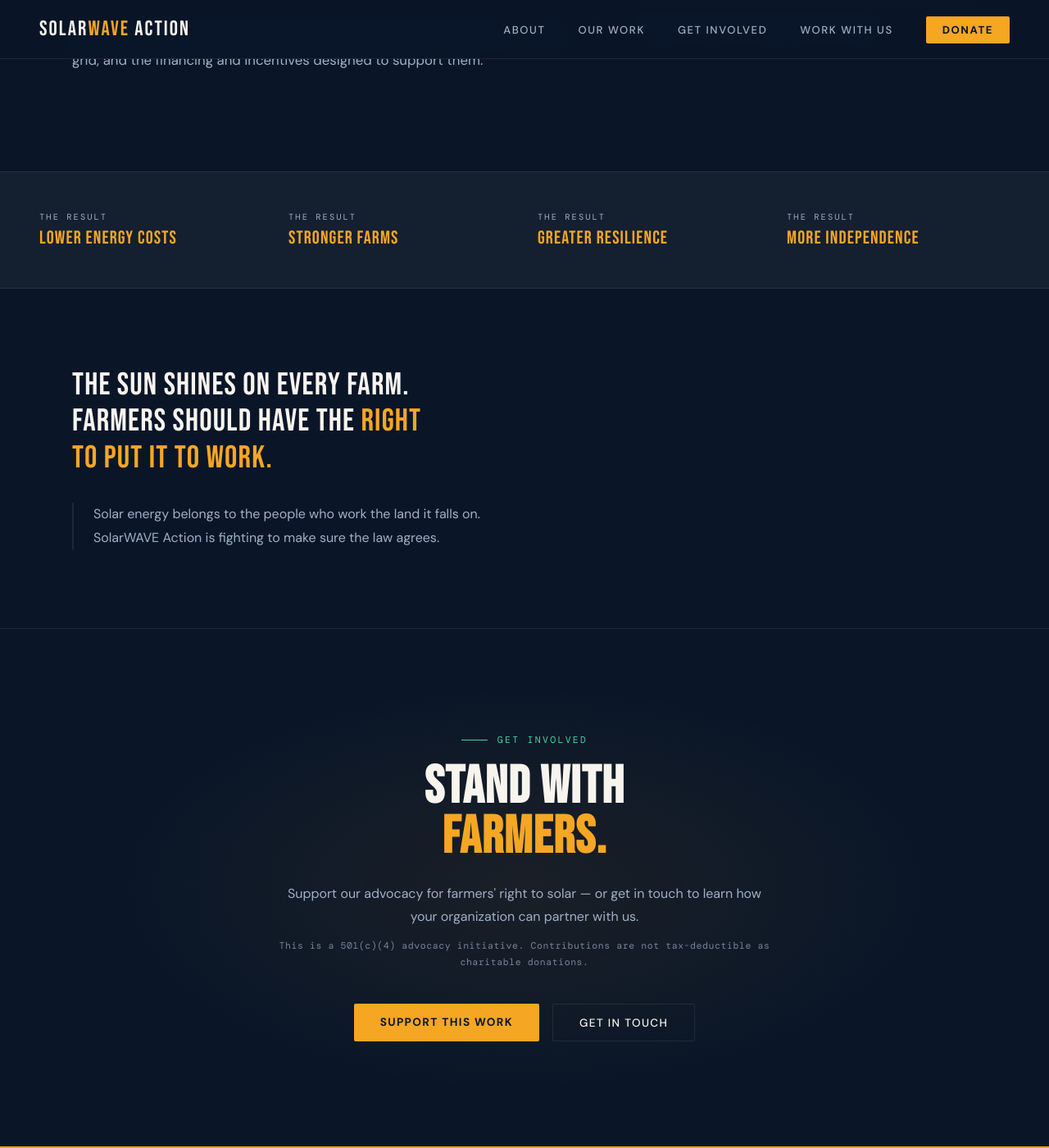
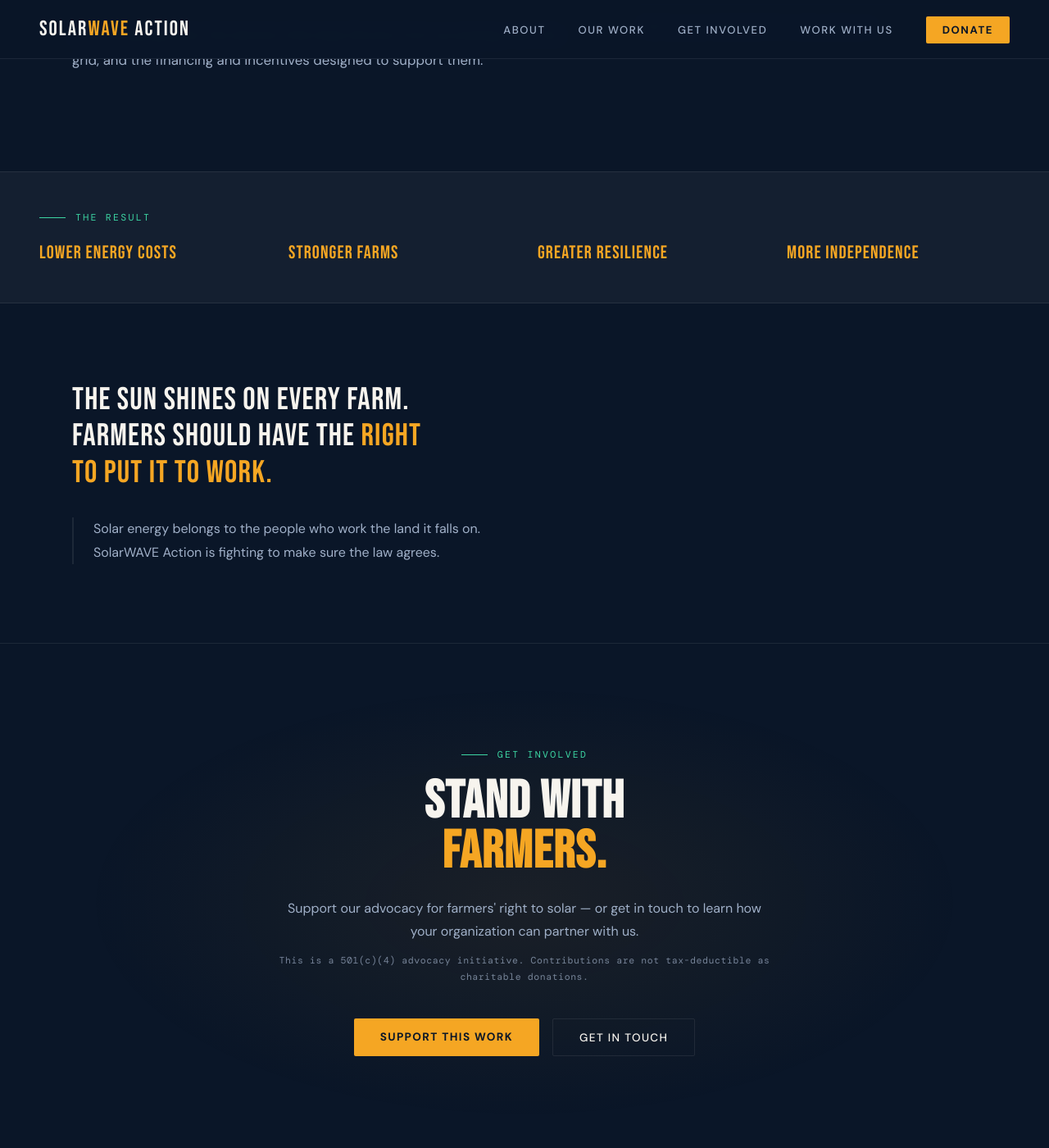
Before and after one commit to SolarWAVE-Action/solarwave-website, a Jekyll site: the page built from projects/farmers_solar/index.html, in a window 1280 px wide and 1400 px high, scrolled down 849 px. Shown: the whole window at 82% size. Built offline with Jekyll 4.4.1, drawn with Linux system fonts in a browser that asks for light colours.

Commit message:
changed style for farmers right the result

```diff
--- a/projects/farmers_solar/index.html
+++ b/projects/farmers_solar/index.html
@@ -97,19 +97,25 @@ permalink: /projects/farmers_solar/
   }
   .impact-strip-inner {
     max-width: 1200px; margin: 0 auto;
+  }
+
+  .impact-heading {
+    font-family: 'DM Mono', monospace;
+    font-size: 0.72rem; letter-spacing: 0.2em; text-transform: uppercase;
+    color: var(--accent); margin-bottom: 1.5rem;
+    display: flex; align-items: center; gap: 0.75rem;
+  }
+  .impact-heading::before {
+    content: ''; display: inline-block;
+    width: 2rem; height: 1px; background: var(--accent);
+  }
+
+  .impact-values {
     display: grid; grid-template-columns: repeat(4, 1fr);
     gap: 2rem;
   }
 
-  .impact-item {
-    display: flex; flex-direction: column; gap: 0.5rem;
-  }
-  .impact-item .impact-label {
-    font-family: 'DM Mono', monospace;
-    font-size: 0.65rem; letter-spacing: 0.2em; text-transform: uppercase;
-    color: var(--muted);
-  }
-  .impact-item .impact-value {
+  .impact-value {
     font-family: 'Bebas Neue', sans-serif;
     font-size: 1.4rem; letter-spacing: 0.05em;
     color: var(--sun); line-height: 1.1;
@@ -193,7 +199,7 @@ permalink: /projects/farmers_solar/
     .page-hero::after { left: 1.5rem; right: 1.5rem; }
     .mission { grid-template-columns: 1fr; gap: 2.5rem; padding: 4rem 1.5rem; }
     .impact-strip { padding: 2rem 1.5rem; }
-    .impact-strip-inner { grid-template-columns: repeat(2, 1fr); }
+    .impact-values { grid-template-columns: repeat(2, 1fr); }
     .closing { padding: 4rem 1.5rem; }
     .cta { padding: 5rem 1.5rem; }
   }
@@ -237,20 +243,11 @@ permalink: /projects/farmers_solar/
 <!-- IMPACT STRIP -->
 <div class="impact-strip">
   <div class="impact-strip-inner">
-    <div class="impact-item">
-      <div class="impact-label">The result</div>
+    <div class="impact-heading">The Result</div>
+    <div class="impact-values">
       <div class="impact-value">Lower Energy Costs</div>
-    </div>
-    <div class="impact-item">
-      <div class="impact-label">The result</div>
       <div class="impact-value">Stronger Farms</div>
-    </div>
-    <div class="impact-item">
-      <div class="impact-label">The result</div>
       <div class="impact-value">Greater Resilience</div>
-    </div>
-    <div class="impact-item">
-      <div class="impact-label">The result</div>
       <div class="impact-value">More Independence</div>
     </div>
   </div>
```
